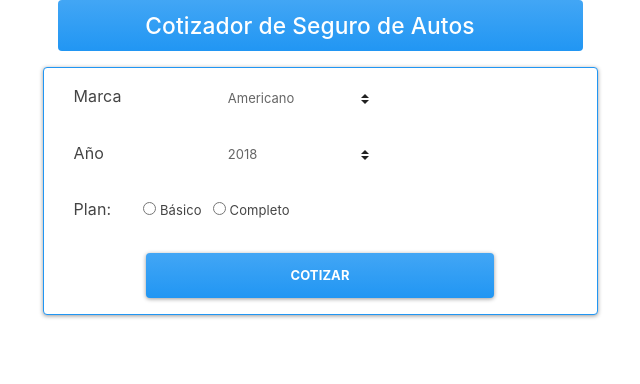
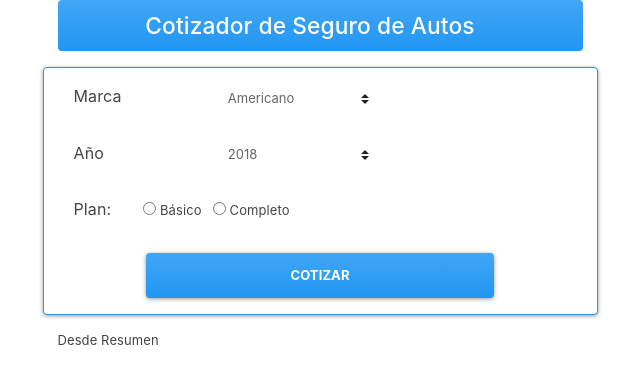
Before and after one commit to jhonrsalcedo/cotizadorcar, a React (Create React App) app: page / in a window 1280 px wide. Shown: the top 384 px of the page, without its empty margins (320-960 px from the left). Built offline with nearby package versions, Linux system fonts and the light colour scheme.

Commit message:
Guardando la cotizacion en el State

```diff
--- a/src/componentes/App.js
+++ b/src/componentes/App.js
@@ -1,11 +1,25 @@
 import React, { Component } from 'react';
 import Header from './Header';
 import Formulario from './Formulario';
+import Resumen from './Resumen';
 import {obtenerDiferenciaAnio, calcularMarca, obtenerPlan} from '../helper';
 class App extends Component {
+  // dos formas de llamar con el constructor o solo llamar el objeto
+  constructor(props){
+    super(props);
+    this.state = {
+    resultado:'',
+    datos:{}
+  }
+  };
+
+  // state = {
+  //   resultado:'',
+  //   datos: { }
+  // }
 
   cotizarSeguro = (datos) =>{
-    // console.log(datos)
+    // console.log(datos);
     // para realizar los calculos utilizamos el destructuring
     const {marca, plan, year} = datos; // donde datos continene lo que se le paso a cotizarSeguro = infoAuto
 
@@ -30,7 +44,18 @@ class App extends Component {
 
     resultado = parseFloat( incrementoPlan * resultado).toFixed(2);
 
-    console.log(resultado)
+    //Crear objeto para resumen
+    const datosAuto = {
+      marca: marca,
+      plan: plan,
+      year: year
+    }
+
+ // ya tenemos los costos
+     this.setState({
+       resultado : resultado,
+       datos: datosAuto
+     })
   }
   render() {
     return (
@@ -47,7 +72,10 @@ class App extends Component {
         //nota no es necesario llamar this.props ya que estamos desde el padre
           cotizarSeguro={this.cotizarSeguro}
         />
-
+        <Resumen
+          datos={this.state.datos}
+          resultado={this.state.resultado}
+        />
         </div>
         </div>
         </div>
--- /dev/null
+++ b/src/componentes/Resumen.js
@@ -0,0 +1,11 @@
+import React, {Component} from 'react';
+
+class Resumen extends Component{
+    render() {
+        return(
+            <p>Desde Resumen</p>
+
+        )
+    }
+}
+export default Resumen;
```
Also changed, not shown: src/componentes/Resultado.js (added).
